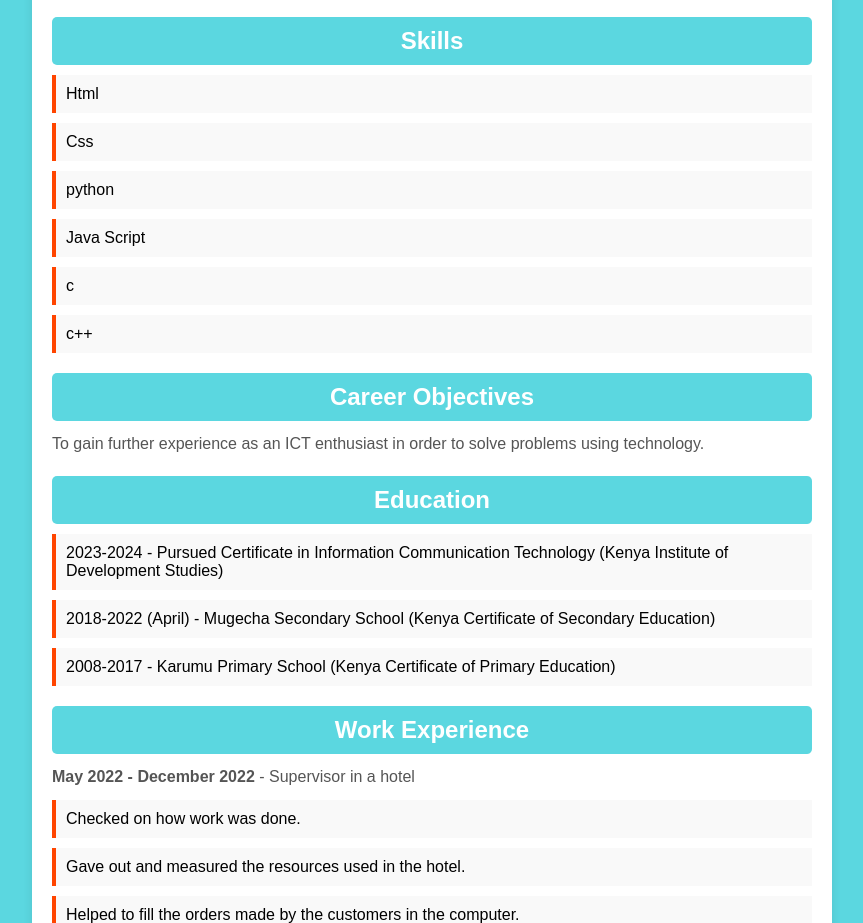
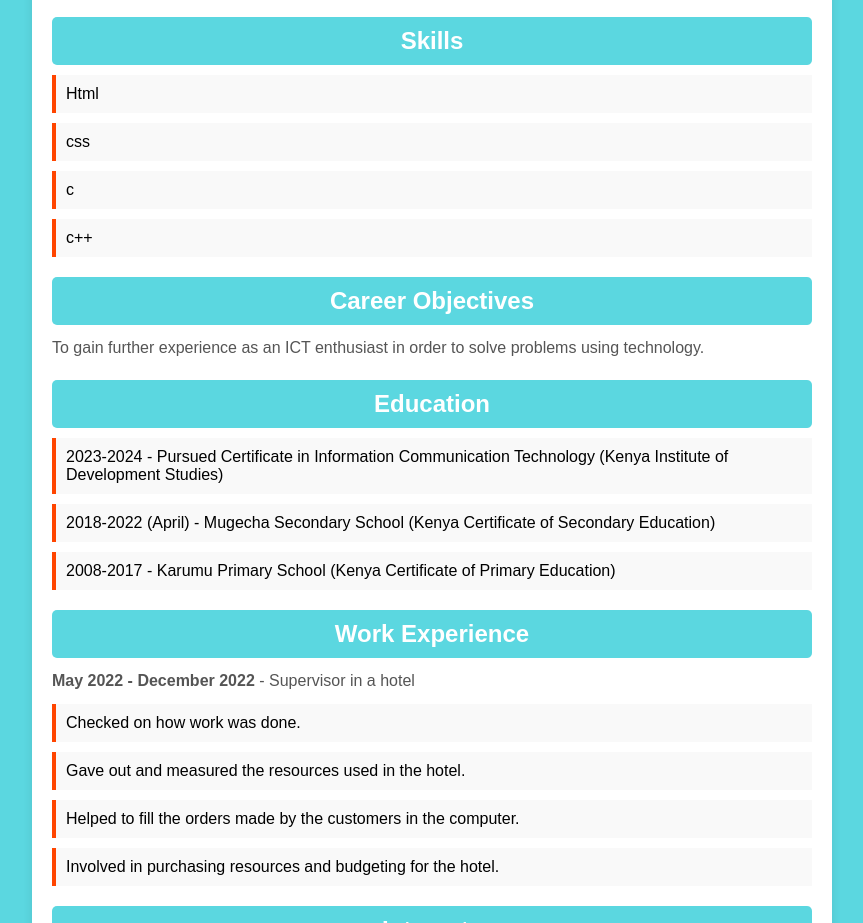
Before and after one commit to puryshee/html-resume-design, a plain HTML site: page index.html in a window 1280 px wide. Shown: the part 886-1809 px from the top of the page, without its empty margins (208-1071 px from the left). Drawn offline with Linux system fonts and the light colour scheme.

Commit message:
Update index.html

```diff
--- a/index.html
+++ b/index.html
@@ -100,9 +100,7 @@
     <h2>Skills</h2>
     <ul>
     <li>Html</li>
-    <li>Css</li>
-    <li>python</li>
-    <li>Java Script</li>
+    <li>css</li>
     <li>c</li>
     <li>c++</li>
     </ul>
```
